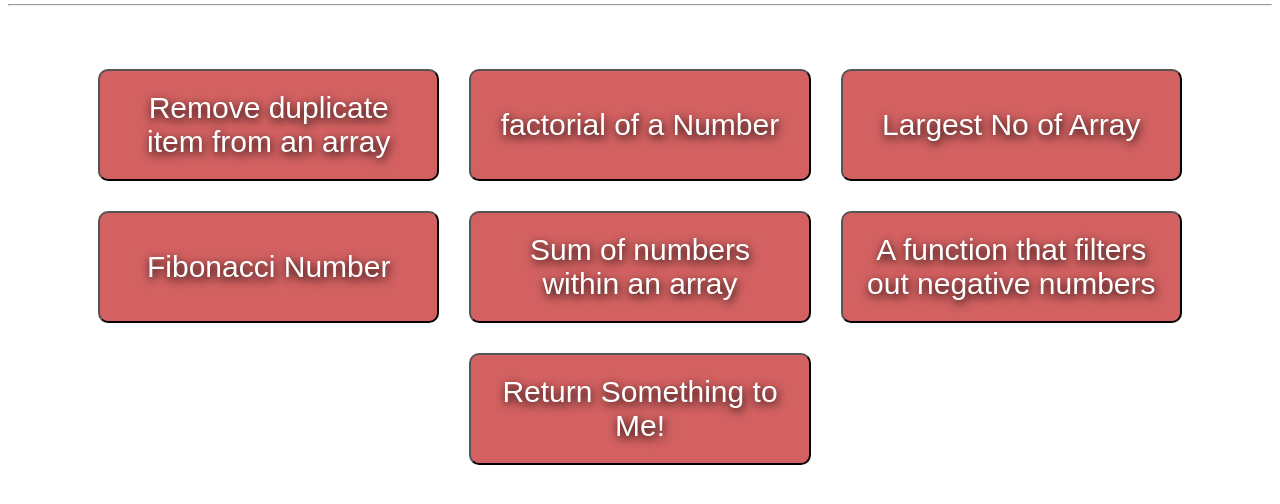
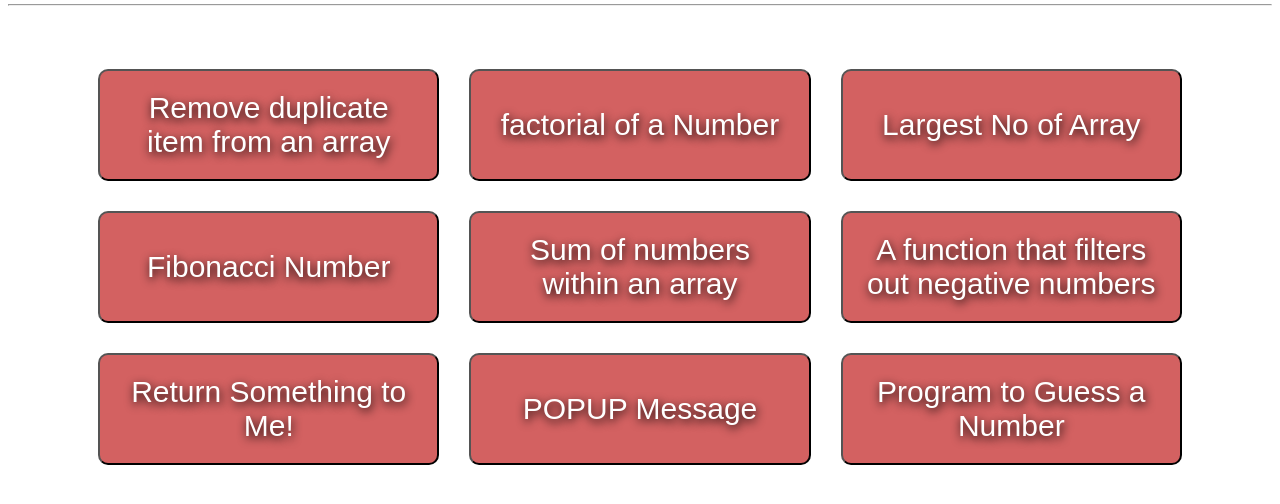
Before and after one commit to MrAmanKapoor/Problem-Solving-in-JavaScript, a plain HTML site: page index.html in a window 1280 px wide. Shown: the part 80-584 px from the top of the page. Drawn offline with Linux system fonts and the light colour scheme.

Commit message:
Two Solution added
Popup Msg
Program to Guess a Number

```diff
--- a/index.html
+++ b/index.html
@@ -61,7 +61,8 @@
         <button onclick ="Sum_of_numbers_within_an_array()" class="btn">Sum of numbers within an array</button>
         <button onclick="filters_out_negative_numbers()" class="btn">A function that filters out negative numbers</button>
         <button onclick="Return_Something_to_Me()" class="btn">Return Something to Me!</button>
-
+        <button onclick="POPUP_msg()"  class="btn">POPUP Message</button>
+        <button onclick="guessNumber()"  class="btn"> Program to Guess a Number</button>
 
 
     </div>
```
